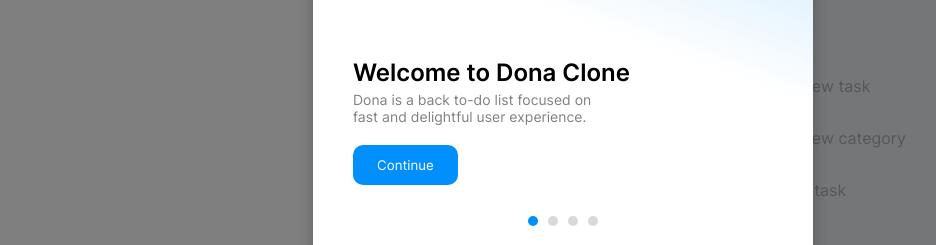
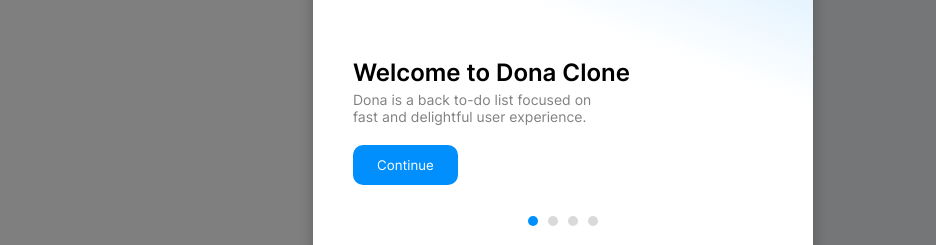
Before and after one commit to Green-Bubble/dona-clone, a React (Vite) app: page / in a window 1280 px wide. Shown: the part 384-629 px from the top of the page, without its empty margins (77-1013 px from the left). Built offline with nearby package versions, Linux system fonts and the light colour scheme.

Commit message:
fix: temporarily removed shortcut tips

```diff
--- a/src/components/Main/index.tsx
+++ b/src/components/Main/index.tsx
@@ -139,22 +139,6 @@ function Main() {
           </div>
         </div>
         <ul>
-          {tasks.length === 0 && (
-            <div className="shortcuts">
-              <div className="shortcut-wrapper">
-                <span className="shortcut">{getUserOS() === "Mac" ? "Cmd" : "Ctrl"} + S</span>
-                <h3>to start writing a new task</h3>
-              </div>
-              <div className="shortcut-wrapper">
-                <span className="shortcut">{getUserOS() === "Mac" ? "Cmd" : "Ctrl"} + D</span>
-                <h3>to start writing a new category</h3>
-              </div>
-              <div className="shortcut-wrapper">
-                <span className="shortcut">Enter</span>
-                <h3>to add the current task</h3>
-              </div>
-            </div>
-          )}
           {filteredTasks.reverse().map((task) => (
             <Task
               task={{
--- a/src/components/Main/styles.ts
+++ b/src/components/Main/styles.ts
@@ -278,50 +278,6 @@ const MainStyles = styled.main<Props>`
       ::-webkit-scrollbar {
         width: 0;
       }
-
-      .shortcuts {
-        display: flex;
-        flex-direction: column;
-
-        width: 100%;
-        height: 100%;
-
-        align-items: center;
-        justify-content: center;
-
-        gap: 20px;
-
-        .shortcut-wrapper {
-          display: flex;
-          flex-direction: row;
-
-          width: 400px;
-
-          align-items: center;
-
-          gap: 8px;
-
-          color: ${(props) => props.theme.bolder};
-
-          opacity: 0.5;
-
-          .shortcut {
-            display: grid;
-            place-items: center;
-
-            width: 90px;
-
-            padding: 6px 12px;
-
-            font-weight: 600;
-
-            border-radius: 4px;
-
-            color: ${(props) => props.theme.text};
-            background-color: ${(props) => props.theme.bold};
-          }
-        }
-      }
     }
   }
 
```
